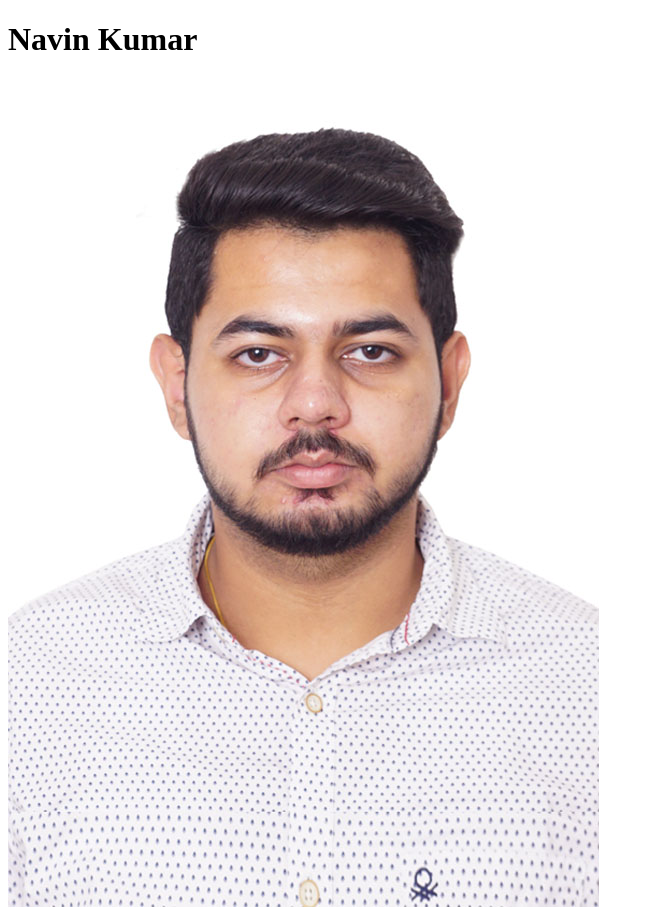
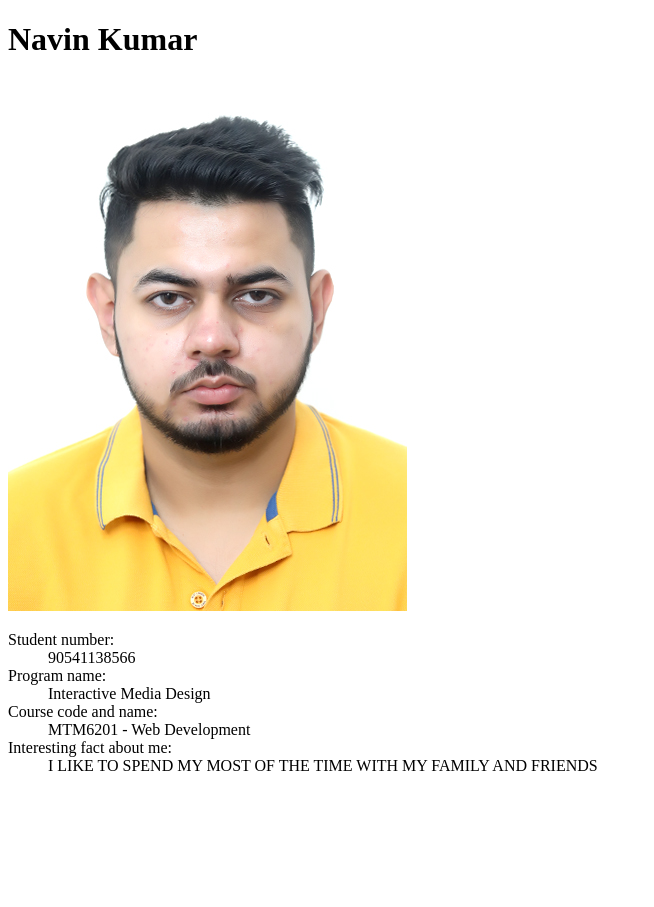
Before and after one commit to Navinkumar04/mtm6201-week1, a plain HTML site: page index.html in a window 1280 px wide. Shown: the top 907 px of the page, without its empty margins (0-654 px from the left). After the commit the page ends 800 px from the top, so only its background shows below. Drawn offline with Linux system fonts and the light colour scheme.

Commit message:
Update index.html

```diff
--- a/index.html
+++ b/index.html
@@ -5,7 +5,7 @@
 </head>
 <body>
   <h1>Navin Kumar</h1>
-  <img src="https://github.com/Navinkumar04/mtm6201-week1/blob/main/Untitled-%20copy%2050X70.JPG" alt="Professional image of myself">
+  <img src="ppp.JPG" alt="Professional image of myself">
   <dl>
     <dt>Student number:</dt>
     <dd>90541138566</dd>
```
